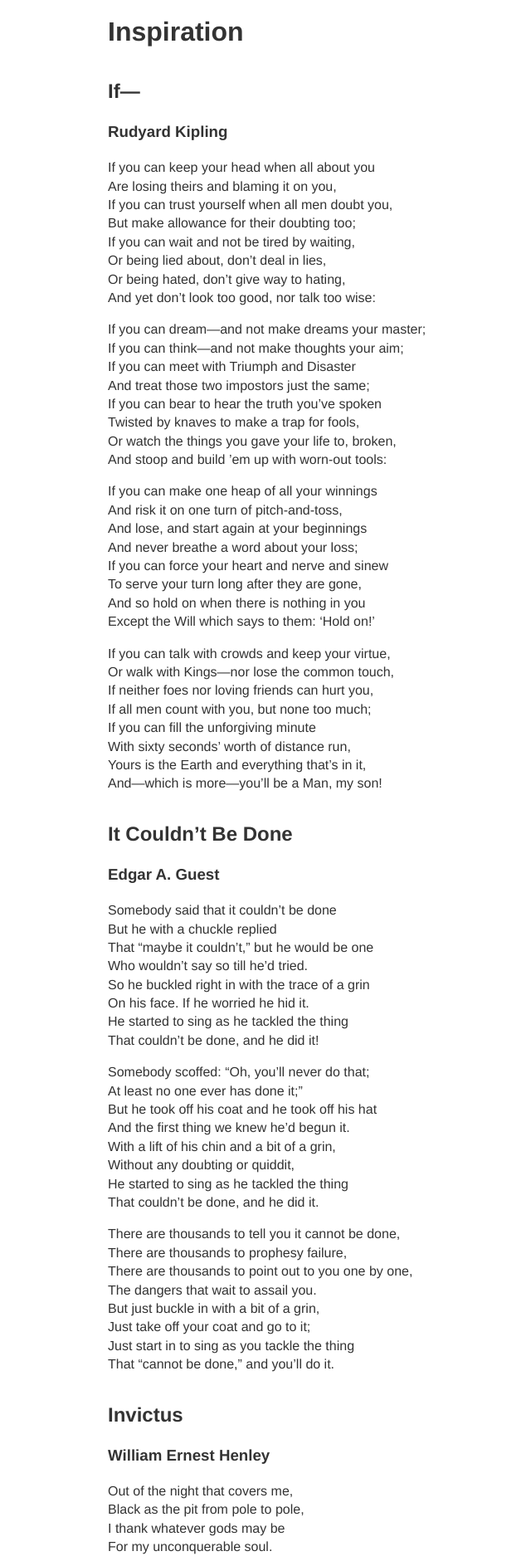
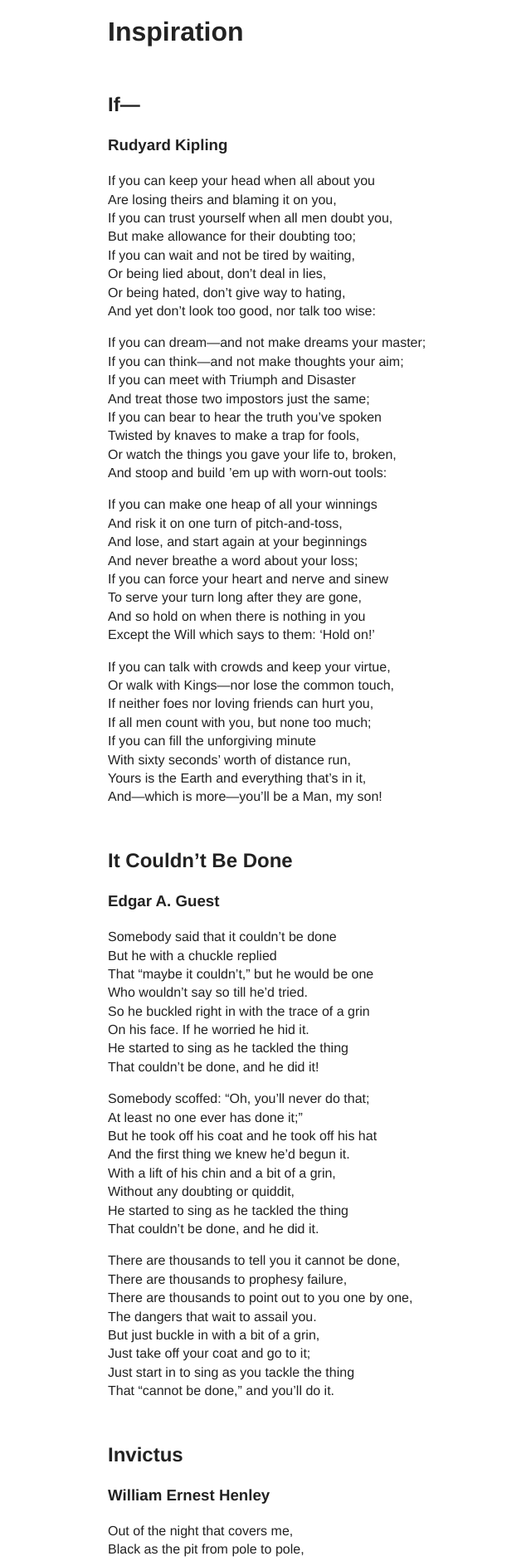
Before and after one commit to liddiard/liddiard.me, a Jekyll site: the page inspiration/index.html, which Jekyll copies as it is, in a window 1280 px wide. Shown: the top 1881 px of the page at 83% size, without its empty margins (190-830 px from the left). Built offline with Jekyll 4.4.1, drawn with Linux system fonts in a browser that asks for light colours.

Commit message:
more margin between sections

```diff
--- a/inspiration/index.html
+++ b/inspiration/index.html
@@ -5,11 +5,11 @@
     max-width: 640px;
     margin: 0 auto;
     line-height: 1.4;
-    color: #333;
+    color: #222;
   }
 
   section {
-    margin: 2em 0;
+    margin: 3em 0;
   }
 </style>
 
```
